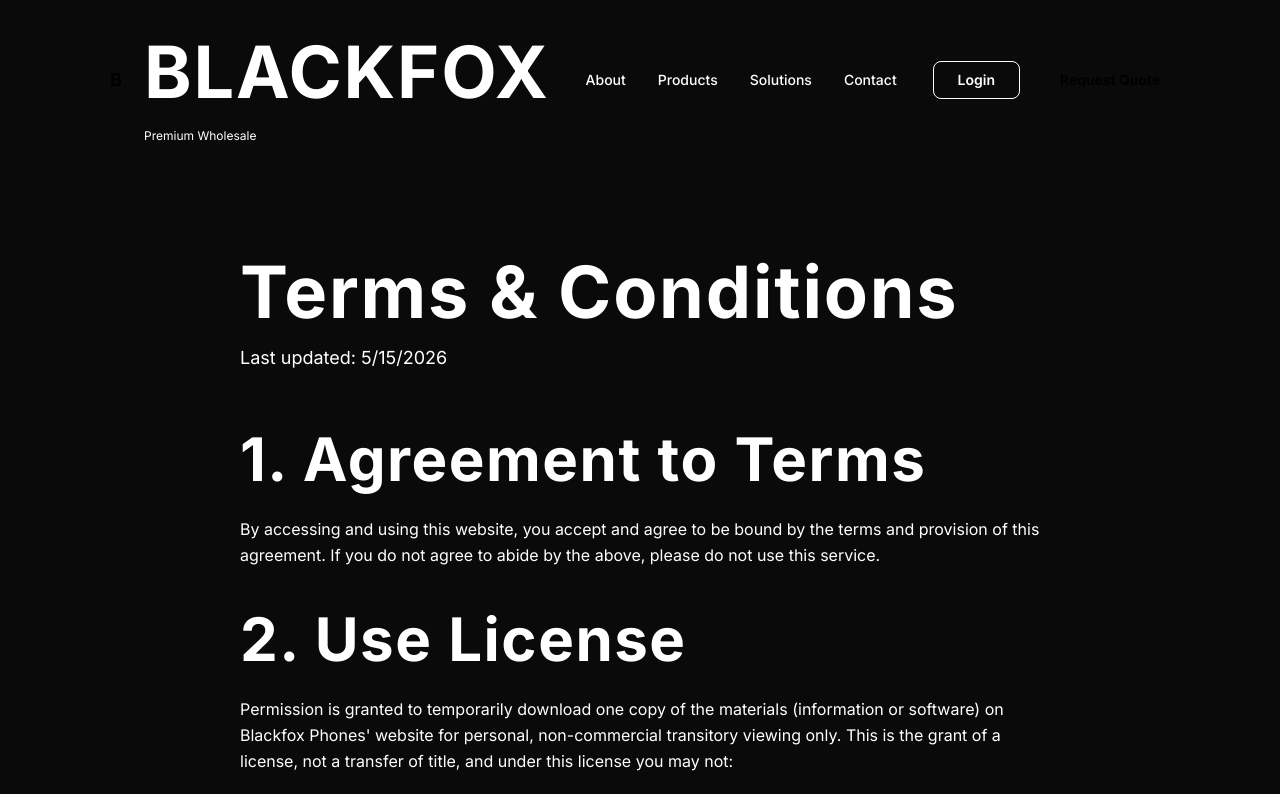
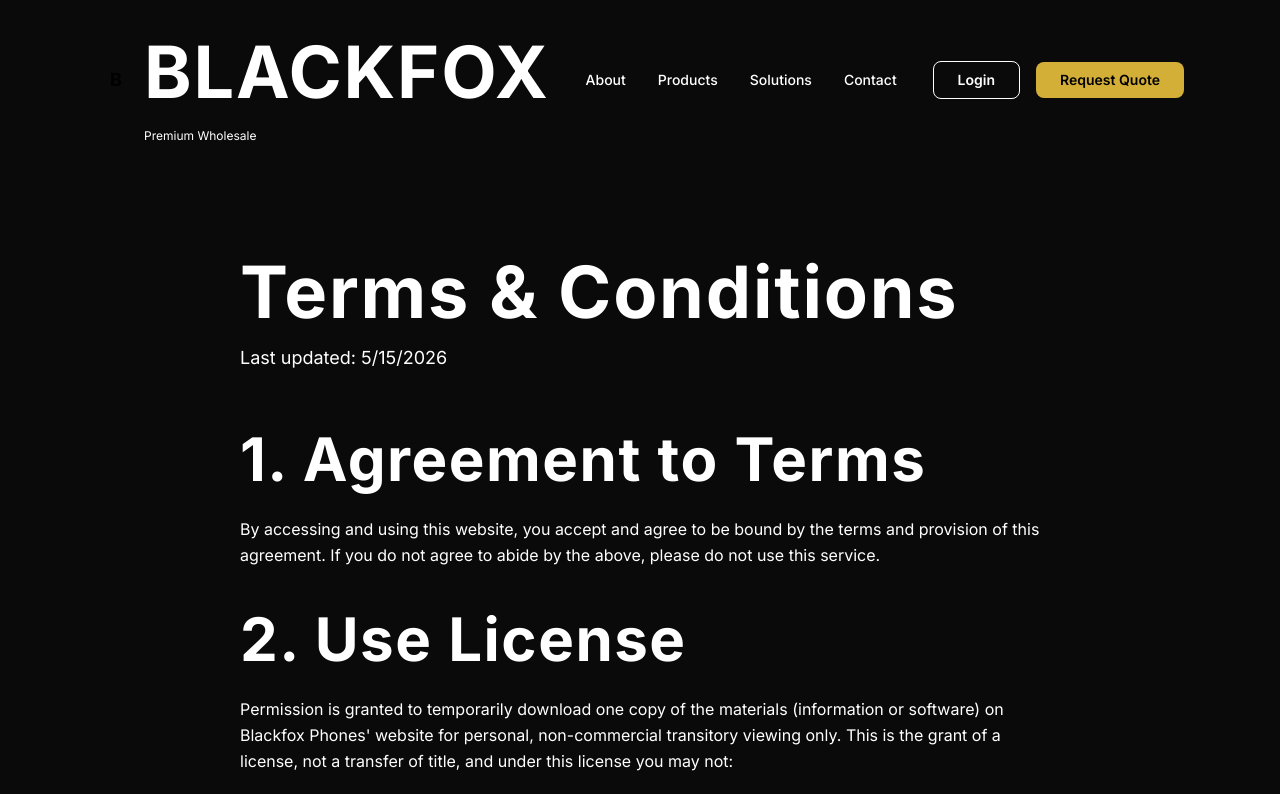
Before and after one commit to seenumehta/blackfoxphones, a Next.js app: page /terms in a window 1280 px wide. Shown: the top 794 px of the page. Built offline with nearby package versions, Linux system fonts and the light colour scheme.

Commit message:
Update Request Quote button to golden yellow with inline styles

```diff
--- a/src/components/Header.tsx
+++ b/src/components/Header.tsx
@@ -77,7 +77,8 @@
             initial={{ opacity: 0, x: 20 }}
             animate={{ opacity: 1, x: 0 }}
             transition={{ duration: 0.6, delay: 0.1 }}
-            className="px-6 py-2 bg-gold text-black rounded-lg hover:shadow-lg hover:shadow-gold/40 transition-all duration-300 text-sm font-semibold"
+            style={{ backgroundColor: '#d4af37', color: '#000000' }}
+            className="px-6 py-2 rounded-lg hover:shadow-lg hover:shadow-gold/40 transition-all duration-300 text-sm font-semibold"
           >
             Request Quote
           </motion.button>
@@ -129,7 +130,7 @@
             <button className="w-full px-4 py-2 text-white border border-gold rounded-lg hover:bg-gold/10 transition-all text-sm font-semibold">
               Login
             </button>
-            <button className="w-full px-4 py-2 bg-gold text-black rounded-lg hover:shadow-lg hover:shadow-gold/40 transition-all text-sm font-semibold">
+            <button style={{ backgroundColor: '#d4af37', color: '#000000' }} className="w-full px-4 py-2 rounded-lg hover:shadow-lg hover:shadow-gold/40 transition-all text-sm font-semibold">
               Request Quote
             </button>
           </div>
```
